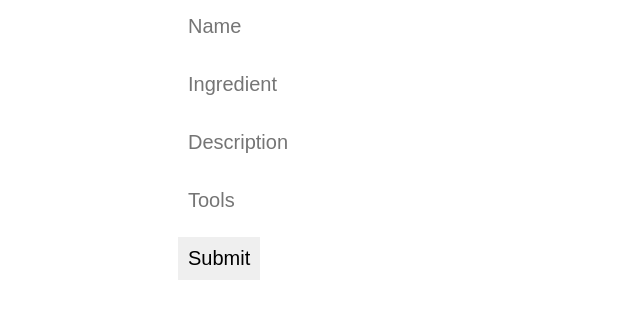
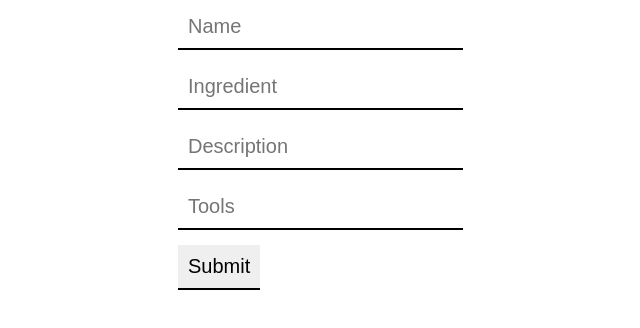
Before and after one commit to clrko/cookiestoretwo, a React (Create React App) app in the folder front/: page / in a window 1280 px wide. Shown: the top 328 px of the page, without its empty margins (317-957 px from the left). Built offline with nearby package versions, Linux system fonts and the light colour scheme.

Commit message:
Managed to submit from the form and console.log the state

```diff
--- a/front/src/App.css
+++ b/front/src/App.css
@@ -23,7 +23,7 @@
 input {
   outline: none;
   border: none;
-  border-bottom:  2px;
+  border-bottom:  solid black 2px;
   margin: 0px 0px 15px 0px;
   padding: 10px;
   font-size: 20px;
--- a/front/src/components/addRecipes.js
+++ b/front/src/components/addRecipes.js
@@ -8,6 +8,11 @@ class AddRecipes extends React.Component {
         name: "",
         tools: "",
         success: false,
+    }
+
+    handleChange = event => {
+        this.setState({[event.target.name]: event.target.value })
+        // console.log("this.state.name", this.state.name)
     }
 
     handleSubmit = event => {
```
